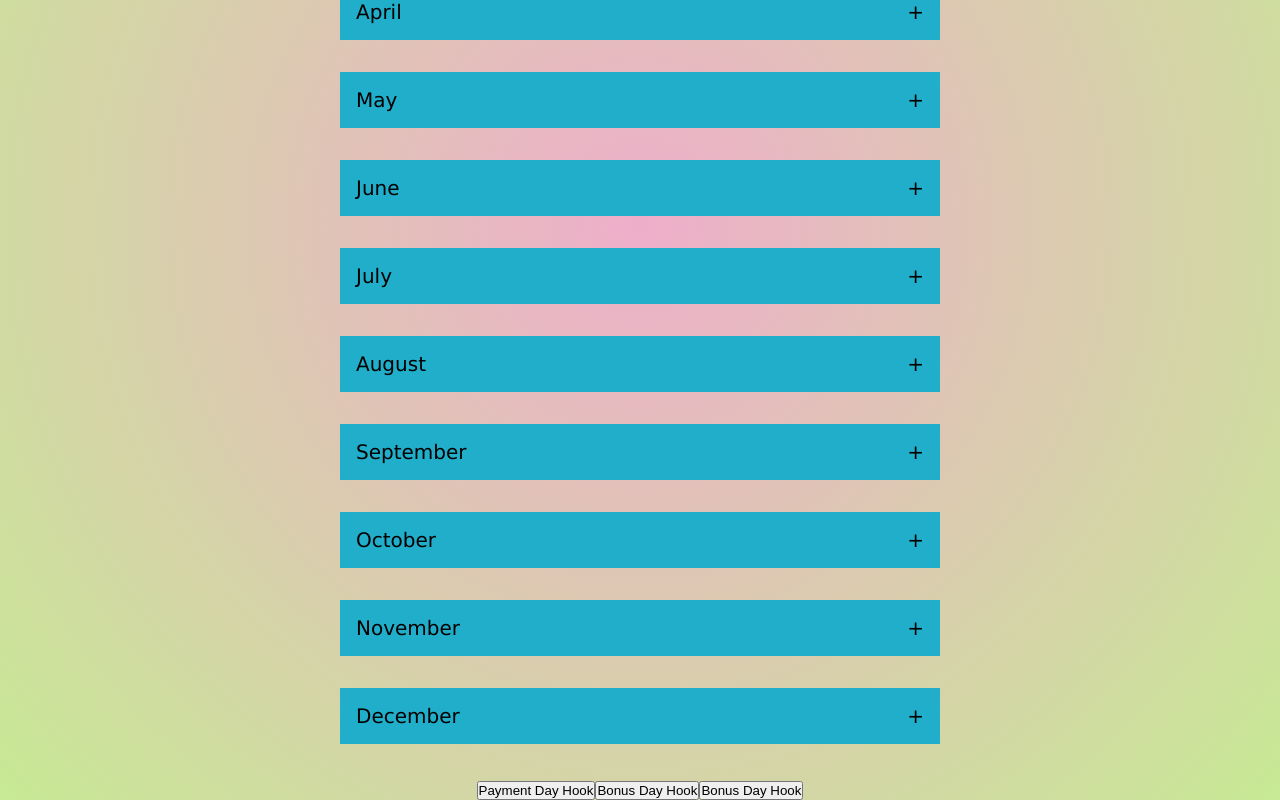
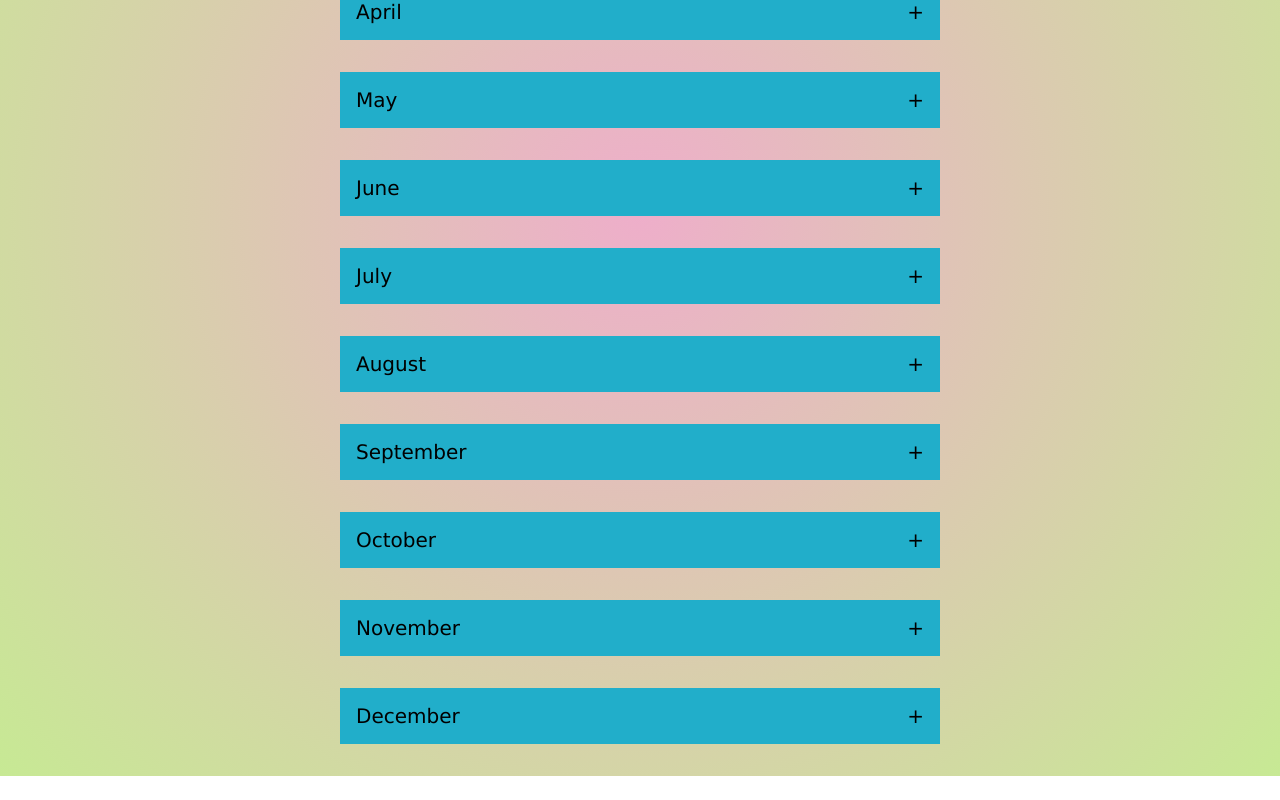
Before and after one commit to prozenberg/react-assessment, a React (Create React App) app: page / in a window 1280 px wide. Shown: the part 351-1151 px from the top of the page. After the commit the page ends 1127 px from the top, so only its background shows below. Built offline with nearby package versions, Linux system fonts and the light colour scheme.

Commit message:
removing a bit of code used for testing

```diff
--- a/src/App.js
+++ b/src/App.js
@@ -1,19 +1,11 @@
 import './App.css';
 import React from "react"
 import List from "../src/Components/List"
-import { CSVLink } from "react-csv";
-import DummyDates from "./Constants/DummyDates"
-import PaymentDayHook from "./Hooks/PaymentDayHook"
-import BonusDayHook from "./Hooks/BonusDayHook"
-import BuildDatesJSON from './Hooks/BuildDatesJSON';
 
 function App() {
   return (
     <div className="App">
       <List />
-      <button onClick={console.log(PaymentDayHook(2022, 1))}>Payment Day Hook</button>
-      <button onClick={console.log(BonusDayHook(2022, 1))}>Bonus Day Hook</button>
-      <button onClick={console.log(BuildDatesJSON(2022))}>Bonus Day Hook</button>
     </div>
   );
 }
--- a/src/Hooks/BonusDayHook/index.js
+++ b/src/Hooks/BonusDayHook/index.js
@@ -8,7 +8,6 @@ const BonusDayHook = (year, month) => {
         case 6:
             return new Date(startingDate.setDate(startingDate.getDate()+4));
         default:
-            console.log(startingDate)
             return startingDate
     }
 };
```
